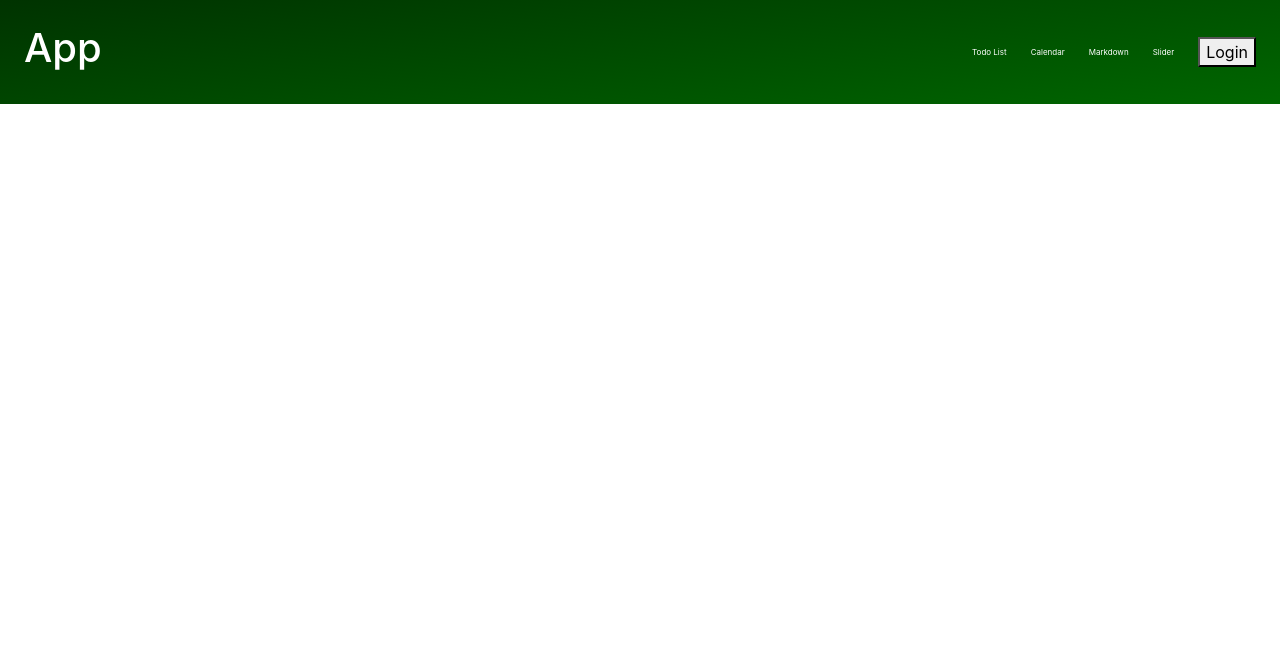
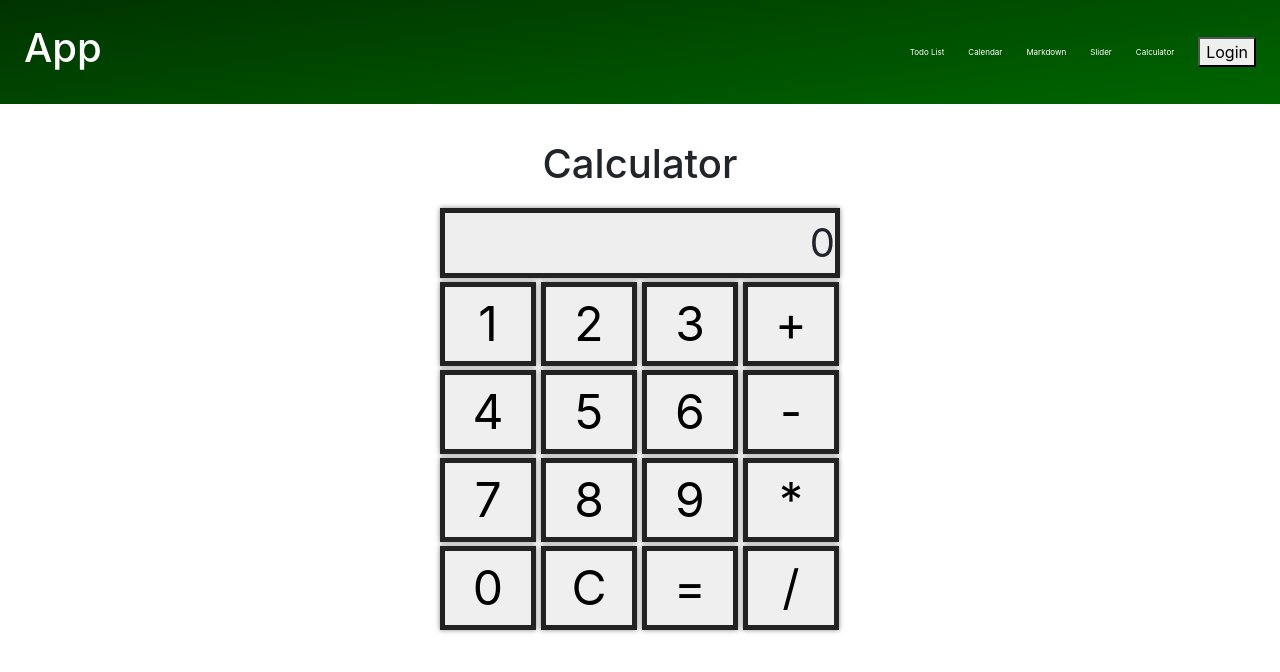
Before and after one commit to GreyGoat93/learning-vue3, a Vue app: page /calculator in a window 1280 px wide. Shown: the top 672 px of the page. Built offline with nearby package versions, Linux system fonts and the light colour scheme; no server answers.

Commit message:
Calculator Completed

```diff
--- a/src/components/AppHeader.vue
+++ b/src/components/AppHeader.vue
@@ -2,53 +2,51 @@
   <header>
     <h1 class="h1"><router-link to="/">App</router-link></h1>
     <nav>
-            <router-link
-            v-for="route in routeList"
-            :key="route"
-            :to="route.path">
-            {{route.name}}
+      <router-link v-for="route in routeList" :key="route" :to="route.path">
+        {{ route.name }}
       </router-link>
 
-            <button
-            v-if="!isSignedIn"
-            @click="$emit('open-login-modal')"
-            >Login
+      <button v-if="!isSignedIn" @click="$emit('open-login-modal')">
+        Login
       </button>
-            <button
-            v-if="isSignedIn"
-            @click="logout()"
-            >Logout
+      <button v-if="isSignedIn" @click="logout()">
+        Logout
       </button>
     </nav>
   </header>
 </template>
 
 <script>
-import firebase from '../utilities/firebase'
+import firebase from "../utilities/firebase";
 export default {
   props: {
-        isSignedIn: Boolean,
+    isSignedIn: Boolean
   },
-    data(){
+  data() {
     return {
       routeList: [
-                {path: '/todolist', name: 'Todo List'},
-                {path: '/calendar', name: 'Calendar'},
-                {path: '/markdown', name: 'Markdown'},
-                {path: '/slider', name: 'Slider'},
+        { path: "/todolist", name: "Todo List" },
+        { path: "/calendar", name: "Calendar" },
+        { path: "/markdown", name: "Markdown" },
+        { path: "/slider", name: "Slider" },
+        { path: "/calculator", name: "Calculator" }
       ]
-        }
+    };
   },
   methods: {
-        logout(){
-            firebase.auth().signOut().then(function() {
-                console.log('successfull')
-            }).catch(function(error) {
+    logout() {
+      firebase
+        .auth()
+        .signOut()
+        .then(function() {
+          console.log("successfull");
+        })
+        .catch(function(error) {
           console.log(error);
         });
     }
   }
-}
+};
 </script>
 
 <style scoped>
@@ -81,7 +79,7 @@ export default {
 
 nav a {
   color: white;
-        font-size: .5em;
+  font-size: 0.5em;
   text-decoration: none;
 }
 
--- a/src/pages/Calculator.vue
+++ b/src/pages/Calculator.vue
@@ -1,13 +1,186 @@
 <template>
-
+  <div class="cont">
+    <h1>Calculator</h1>
+    <div class="calculator-outer">
+      <div class="calculator">
+        <div class="display">
+          {{ operator == "" ? calculatorData1 : calculatorData2 }}
+          <small class="small-info">{{
+            operator != "" ? operator + " " + calculatorData1 : ""
+          }}</small>
+        </div>
+        <button @click="press('1')" class="number button-style">1</button>
+        <button @click="press('2')" class="number button-style">2</button>
+        <button @click="press('3')" class="number button-style">3</button>
+        <button @click="press('+')" class="number button-style">+</button>
+        <button @click="press('4')" class="number button-style">4</button>
+        <button @click="press('5')" class="number button-style">5</button>
+        <button @click="press('6')" class="number button-style">6</button>
+        <button @click="press('-')" class="number button-style">-</button>
+        <button @click="press('7')" class="number button-style">7</button>
+        <button @click="press('8')" class="number button-style">8</button>
+        <button @click="press('9')" class="number button-style">9</button>
+        <button @click="press('*')" class="number button-style">*</button>
+        <button @click="press('0')" class="number button-style">0</button>
+        <button @click="press('C')" class="number button-style">C</button>
+        <button @click="press('=')" class="number button-style">=</button>
+        <button @click="press('/')" class="number button-style">/</button>
+      </div>
+    </div>
+  </div>
 </template>
 
 <script>
+import { onMounted, onUnmounted, ref } from "vue";
 export default {
+  setup() {
+    const calculatorData1 = ref("0");
+    const calculatorData2 = ref("0");
+    const numbers = ref(["0", "1", "2", "3", "4", "5", "6", "7", "8", "9"]);
+    const operators = ref(["+", "-", "*", "/"]);
+    const operator = ref("");
 
-}
+    function press(key) {
+      if (numbers.value.includes(key)) {
+        appendNum(key);
+      } else if (operators.value.includes(key)) {
+        selectOperator(key);
+      } else if (key == "C") {
+        clearCalc();
+      } else if (key == "=" || key == "ENTER") {
+        calculate();
+      }
+    }
+
+    function appendNum(key) {
+      if (operator.value == "") {
+        if (calculatorData1.value != 0) {
+          calculatorData1.value += key;
+        } else {
+          calculatorData1.value = key;
+        }
+      } else {
+        if (calculatorData2.value != 0) {
+          calculatorData2.value += key;
+        } else {
+          calculatorData2.value = key;
+        }
+      }
+    }
+
+    function selectOperator(key) {
+      operator.value = key;
+    }
+
+    function clearCalc() {
+      operator.value = "";
+      calculatorData1.value = "0";
+      calculatorData2.value = "0";
+    }
+
+    function calculate() {
+      switch (operator.value) {
+        case "+":
+          calculatorData1.value =
+            parseFloat(calculatorData1.value) +
+            parseFloat(calculatorData2.value);
+          operator.value = "";
+          break;
+        case "-":
+          calculatorData1.value =
+            parseFloat(calculatorData1.value) -
+            parseFloat(calculatorData2.value);
+          operator.value = "";
+          break;
+        case "*":
+          calculatorData1.value =
+            parseFloat(calculatorData1.value) *
+            parseFloat(calculatorData2.value);
+          operator.value = "";
+          break;
+        case "/":
+          calculatorData1.value =
+            parseFloat(calculatorData1.value) /
+            parseFloat(calculatorData2.value);
+          operator.value = "";
+          break;
+      }
+      calculatorData2.value = 0;
+    }
+
+    function handleKeydown(e) {
+      press(e.key.toUpperCase());
+    }
+
+    onMounted(() => window.addEventListener("keydown", handleKeydown));
+    onUnmounted(() => window.removeEventListener("keydown", handleKeydown));
+
+    return {
+      calculatorData1,
+      press,
+      calculatorData2,
+      operator,
+      numbers,
+      operators
+    };
+  }
+};
 </script>
 
-<style>
+<style scoped>
+h1 {
+  margin: 0.5em 0;
+}
 
+.cont {
+  width: 100%;
+  display: flex;
+  flex-direction: column;
+  align-items: center;
+}
+
+.calculator-outer {
+  width: 400px;
+}
+
+.calculator {
+  display: grid;
+  grid-template-columns: repeat(4, minmax(0, 1fr));
+  gap: 0.25rem;
+}
+
+.display {
+  grid-column: span 4 / span 4;
+  font-size: 2.5em;
+  width: initial;
+  background-color: #eee;
+  box-shadow: 0 0 5px #888;
+  border: 5px #222 solid;
+  text-align: right;
+  overflow-x: hidden;
+  direction: ltr;
+  position: relative;
+}
+
+.small-info {
+  position: absolute;
+  right: 3px;
+  bottom: 0;
+  font-size: 0.25em;
+}
+
+.button-style {
+  box-shadow: 0 0 5px #888;
+  font-size: 3em;
+  height: auto;
+  border: 5px #222 solid;
+}
+
+.number {
+  width: 2em;
+}
+
+.zero {
+  grid-column: span 2 / span 2;
+}
 </style>
--- a/src/pages/Home.vue
+++ b/src/pages/Home.vue
@@ -5,9 +5,7 @@
 </template>
 
 <script>
-export default {
-
-}
+export default {};
 </script>
 
 <style scoped>
--- a/src/pages/Markdown.vue
+++ b/src/pages/Markdown.vue
@@ -5,32 +5,31 @@
       <article class="mark-left">
         <textarea :value="text" @input="renderText" ref="textarea"></textarea>
       </article>
-            <article class="mark-right" v-html="markedText">
-            </article>
+      <article class="mark-right" v-html="markedText"></article>
     </section>
   </div>
 </template>
 
 <script>
-import debounce from '../utilities/mixins/debounce.js'
+import debounce from "../utilities/mixins/debounce.js";
 export default {
   mixins: [debounce],
-    data(){
-        return{
+  data() {
+    return {
       text: "",
-            timeout: "",
+      timeout: ""
+    };
+  },
+  methods: {
+    renderText(e) {
+      const task = () => (this.text = e.target.value);
+      this.debounce(task);
     }
   },
-    methods: {
-        renderText(e){
-            const task = () => (this.text = e.target.value);
-            this.debounce(task)
-        },
-    },
-    mounted(){
+  mounted() {
     this.$refs.textarea.focus();
   }
-}
+};
 </script>
 
 <style scoped>
@@ -48,6 +47,7 @@ export default {
   display: flex;
   height: 400px;
 }
+
 article {
   width: 50%;
 }
--- /dev/null
+++ b/src/pages/ReusableModal.vue
@@ -0,0 +1,9 @@
+<template>
+  modal
+</template>
+
+<script>
+export default {};
+</script>
+
+<style></style>
--- a/src/pages/TodoList.vue
+++ b/src/pages/TodoList.vue
@@ -5,39 +5,42 @@
     </div>
     <ul class="list">
       <li class="list-item" v-for="(task, index) in tasks" :key="task.id">
-        <div class="list-name">{{task.name}}</div><button class="btn btn-primary" @click="removeTask(index)">x</button>
+        <div class="list-name">{{ task.name }}</div>
+        <button class="btn btn-primary" @click="removeTask(index)">x</button>
       </li>
     </ul>
     <div class="add-task">
-      <input v-model="newTask" ref="newTaskRef"/>
+      <input v-model="newTask" ref="newTaskRef" />
       <button @click="addTask(newTask)">Add</button>
     </div>
   </div>
 </template>
 
 <script>
-import {ref, computed, onMounted} from "vue"
+import { ref, computed, onMounted } from "vue";
 export default {
-  setup(){
-    const newTask = ref('');
-    const newTaskRef = ref('');
+  setup() {
+    const newTask = ref("");
+    const newTaskRef = ref("");
     const tasks = ref([
-      {id: 0, name: 'Evi Temizle'},
-      {id: 1, name: 'Ekmek Al'},
-      {id: 2, name: 'Yemek Yap'},
-      {id: 3, name: 'Dişini Fırçala'},
-      {id: 4, name: 'Çöp At'}
+      { id: 0, name: "Evi Temizle" },
+      { id: 1, name: "Ekmek Al" },
+      { id: 2, name: "Yemek Yap" },
+      { id: 3, name: "Dişini Fırçala" },
+      { id: 4, name: "Çöp At" }
     ]);
 
     const maxTaskId = computed(() => {
-        return tasks.value.length <= 0 ? -1 : Math.max(...tasks.value.map(a => a.id));
+      return tasks.value.length <= 0
+        ? -1
+        : Math.max(...tasks.value.map(a => a.id));
     });
 
-    function addTask(task){
-      tasks.value.push({id: maxTaskId.value + 1, name: task});
-      newTask.value = '';
+    function addTask(task) {
+      tasks.value.push({ id: maxTaskId.value + 1, name: task });
+      newTask.value = "";
     }
-    function removeTask(index){
+    function removeTask(index) {
       tasks.value.splice(index, 1);
     }
 
@@ -45,9 +48,9 @@ export default {
       newTaskRef.value.focus();
     });
 
-    return {newTask, tasks, addTask, removeTask, newTaskRef};
-  },
+    return { newTask, tasks, addTask, removeTask, newTaskRef };
   }
+};
 </script>
 
 <style scoped>
@@ -65,7 +68,7 @@ export default {
 
 .list-name {
   width: 200px;
-    display:flex;
+  display: flex;
   align-items: center;
 }
 
```
Also changed, not shown: src/components/LoginModal.vue (+27 -27 lines), src/pages/Calendar.vue (+43 -34 lines), src/pages/Slider.vue (+28 -24 lines), src/router.js (+16 -12 lines), 1 other file (tests, documents, lock files or other folders). Lines whose indentation alone changed are shown as unchanged.
